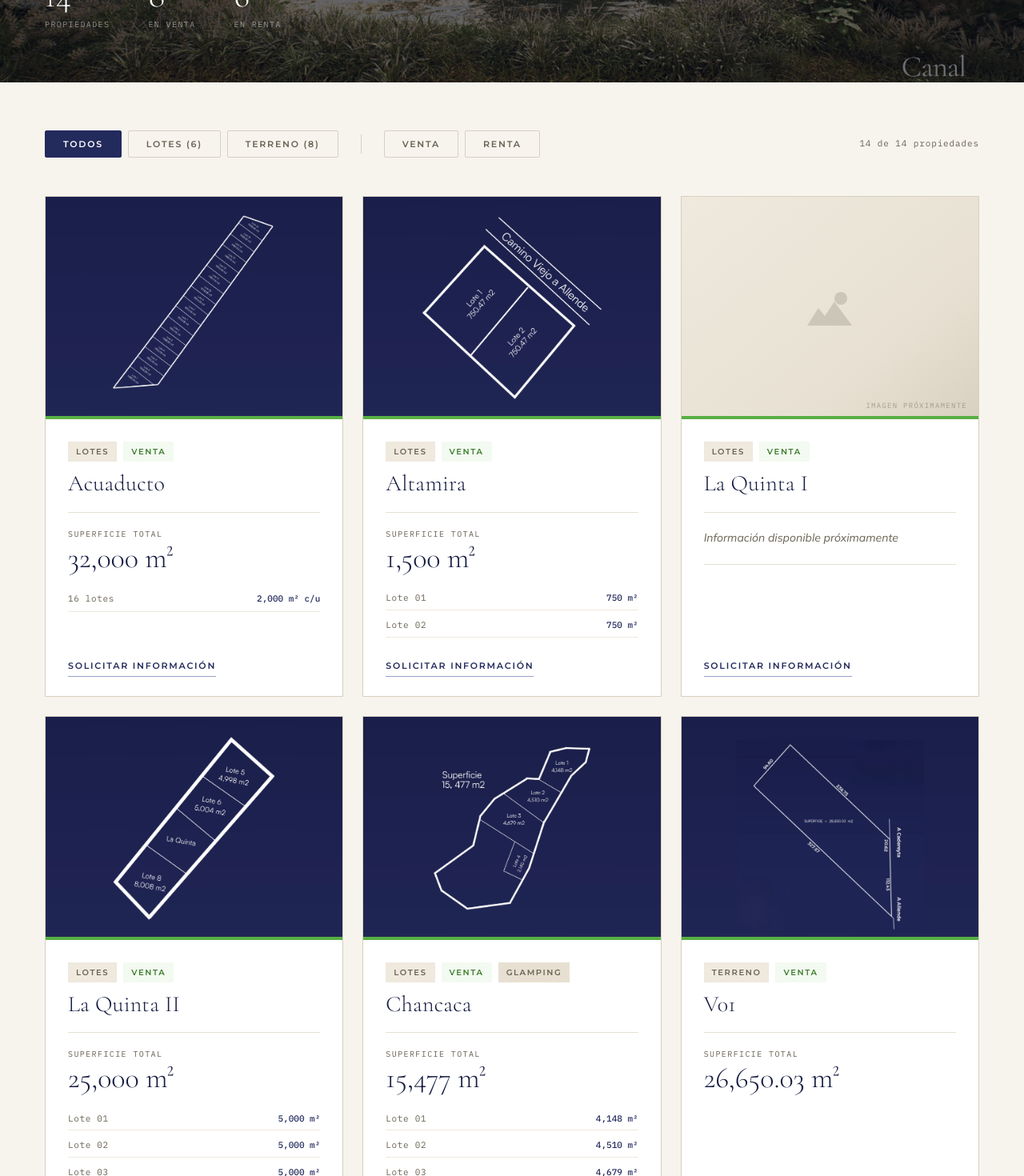
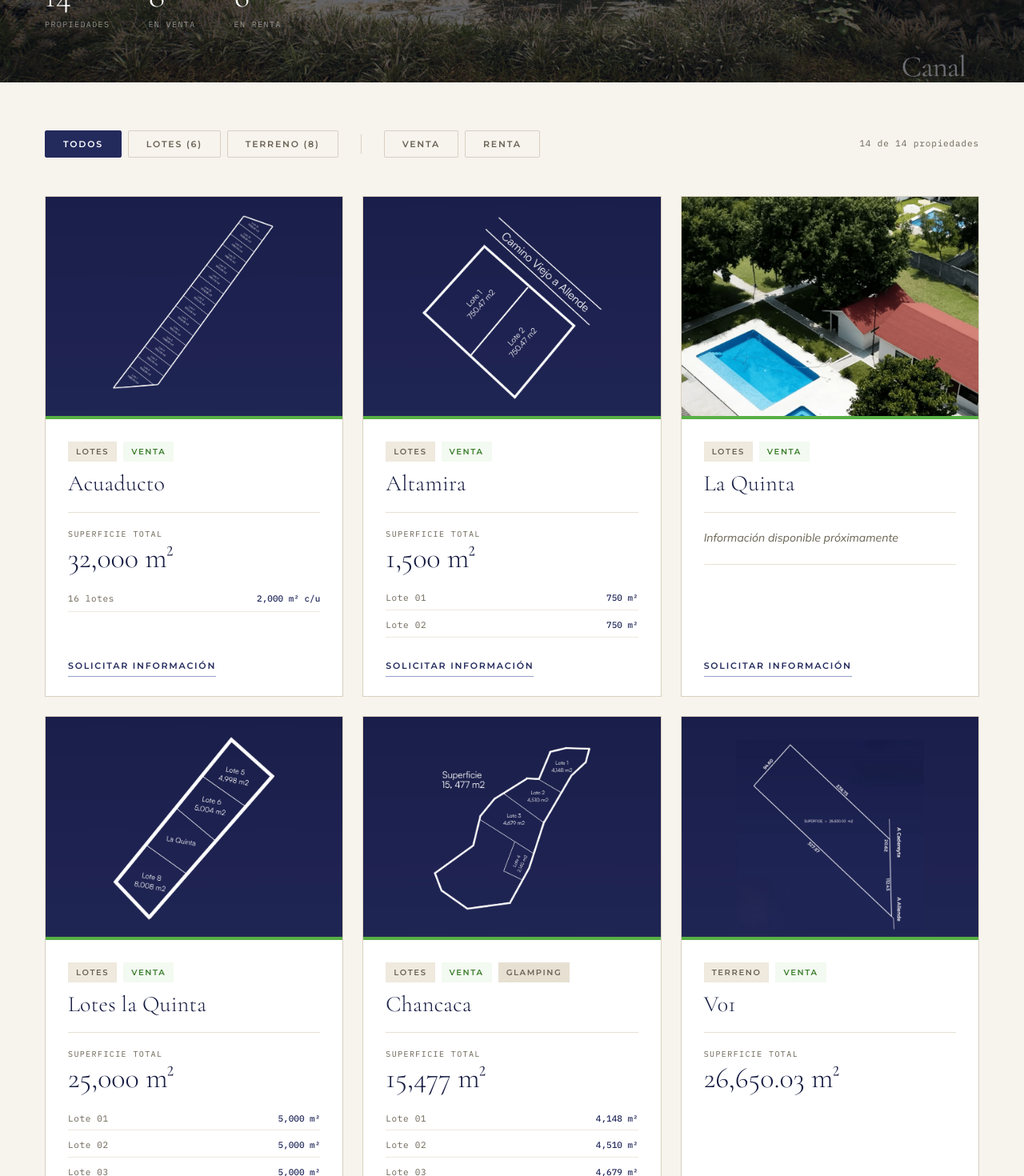
Before and after one commit to human-marketing-dev/camvi-78, a Next.js app: page /portafolio in a window 1280 px wide. Shown: the part 467-1937 px from the top of the page at 80% size. Built offline with nearby package versions, Linux system fonts and the light colour scheme.

Commit message:
poniendo video en hero y la quinta

```diff
--- a/app/portafolio/page.tsx
+++ b/app/portafolio/page.tsx
@@ -47,14 +47,15 @@ const properties: Property[] = [
     ],
   },
   {
-    id: "La Quinta I",
+    id: "La Quinta",
     type: "lotes",
     transaction: "venta",
     totalArea: null,
+    image: "/la-quinta-propiedad.webp",
     placeholder: true,
   },
   {
-    id: "La Quinta II",
+    id: "Lotes la Quinta",
     type: "lotes",
     transaction: "venta",
     totalArea: 25000,
```
Also changed, not shown: app/page.tsx (+10 -9 lines), public/la-quinta-propiedad.webp (added), 1 other file (tests, documents, lock files or other folders).
